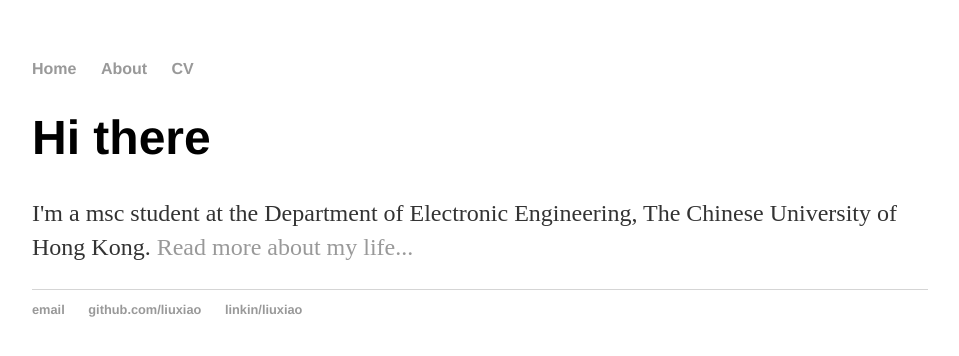
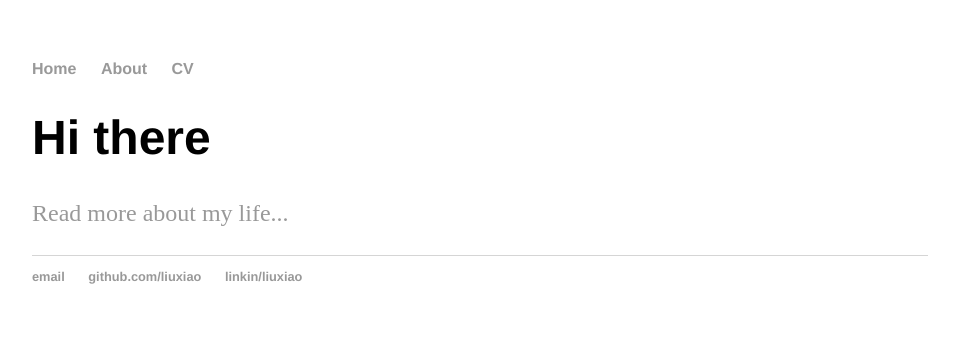
Before and after one commit to Archimedes2013/Archimedes2013.github.io, a Jekyll site: the page built from index.html, in a window 1280 px wide. Shown: the top 356 px of the page, without its empty margins (160-1119 px from the left). Built offline with Jekyll 4.4.1, drawn with Linux system fonts in a browser that asks for light colours.

Commit message:
Update index.html

```diff
--- a/index.html
+++ b/index.html
@@ -1,11 +1,10 @@
 ---
 layout: default
-title: LIU XIAO, a brief Introduction
+title: A brief Introduction
 ---
 <div class="blurb">
 	<h1>Hi there</h1>
 	<p>
-	I'm a msc student at the Department of Electronic Engineering, The Chinese University of Hong Kong.
 
 		<a href="/about">Read more about my life...</a></p>
 </div><!-- /.blurb -->
```
